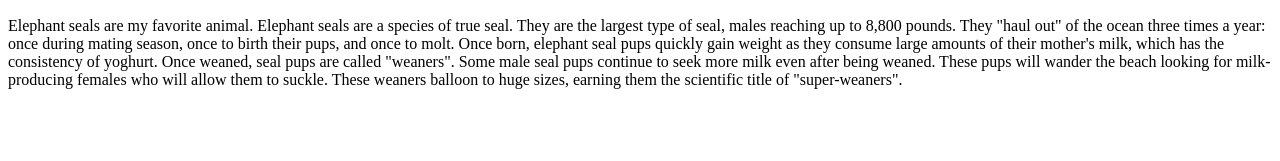
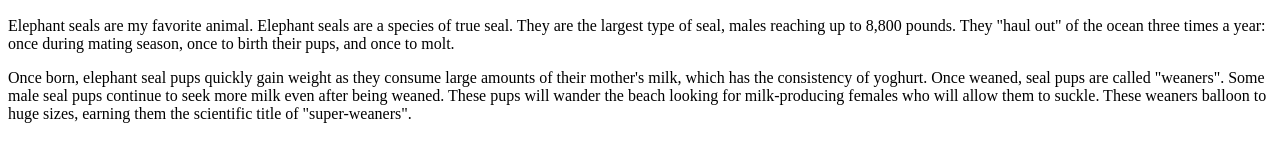
Before and after one commit to frankwichw/superweaners, a plain HTML site: page index.html in a window 1280 px wide. Shown: the part 383-544 px from the top of the page. Drawn offline with Linux system fonts and the light colour scheme.

Commit message:
Update index.html

```diff
--- a/index.html
+++ b/index.html
@@ -5,8 +5,12 @@
 	<title>
 		Elephant Seals
 	</title>
+
+	<link rel="stylesheet" type="text/css" href="style.css">
 </head>
 <body>
+
+<div id='mainContent'>
 
 <h1>Elephant Seals</h1>
 
@@ -14,9 +18,13 @@
 
 <p>Elephant seals are my favorite animal. Elephant seals are a species of true seal. They are the largest type of seal,
 males reaching up to 8,800 pounds. They "haul out" of the ocean three times a year: once during mating season, once to birth
-their pups, and once to molt. Once born, elephant seal pups quickly gain weight as they consume large amounts of their mother's
+their pups, and once to molt.</p>
+
+<p>Once born, elephant seal pups quickly gain weight as they consume large amounts of their mother's
  milk, which has the consistency of yoghurt. Once weaned, seal pups are called "weaners". Some male seal pups continue to
  seek more milk even after being weaned. These pups will wander the beach looking for milk-producing females who will allow them
  to suckle. These weaners balloon to huge sizes, earning them the scientific title of "super-weaners".</p>
 
+</div>
+
 </body>
```
